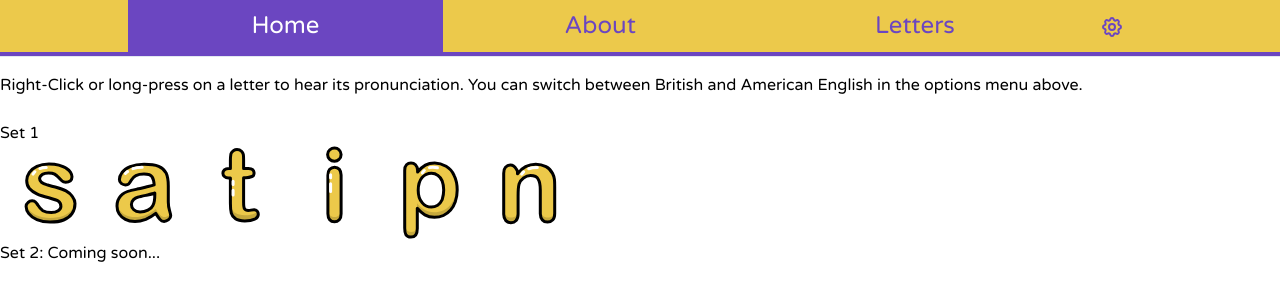
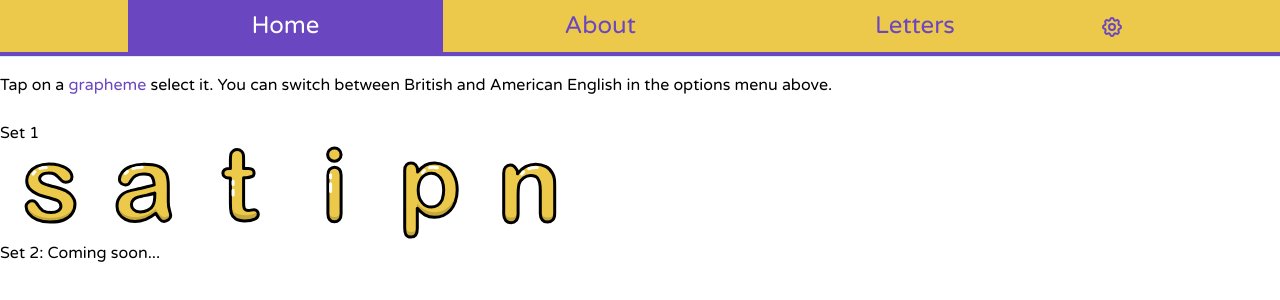
Before and after one commit to mojiwa/toddler-phonics-letter-game, a React (Create React App) app: page /phonics-sets in a window 1280 px wide. Shown: the top 300 px of the page. Built offline with nearby package versions, Linux system fonts and the light colour scheme.

Commit message:
allow audio to be played on every tap update some instructions

```diff
--- a/src/PhonicsSets.tsx
+++ b/src/PhonicsSets.tsx
@@ -18,14 +18,14 @@ export default class PhonicsSets extends React.PureComponent<IPhonicsSetsProps,{
     return(
       <div>
         <div>
-          Right-Click or long-press on a letter to hear its pronunciation. You can switch between British and American English in the options menu above.
+          Tap on a <a className='text-purple-700 hover:underline' target='_blank' rel='noopener noreferrer' href='https://www.theschoolrun.com/what-is-a-grapheme'>grapheme</a> select it. You can switch between British and American English in the options menu above.
         </div>
         <br />
         Set 1
         <ul className='flex flex-wrap'>
           {this.props.LetterData.filter(l => l.Set === 1).map(l => (
             <li key={l.Letter}>
-              <Letter LetterData={l} LanguagePreference={this.props.LanguageSelection} PlayAudio={true} ApplyChanges={this.props.ApplyChanges} />
+              <Letter LetterData={l} LanguagePreference={this.props.LanguageSelection} PlayAudio={false} ApplyChanges={this.props.ApplyChanges} />
             </li>
           ))}
         </ul>
--- a/src/components/Letter.tsx
+++ b/src/components/Letter.tsx
@@ -126,8 +126,7 @@ export default class Letter extends React.PureComponent<ILetterProps, {}> {
   }
 
   onSelected = () => {
-    if (!this.state.Selected)
-      this.playAudio();
+    this.playAudio();
     this.setState({Selected: !this.state.Selected}, () => {
       let letterToSave: ILetterData = {
         Letter: this.props.LetterData.Letter,
```
